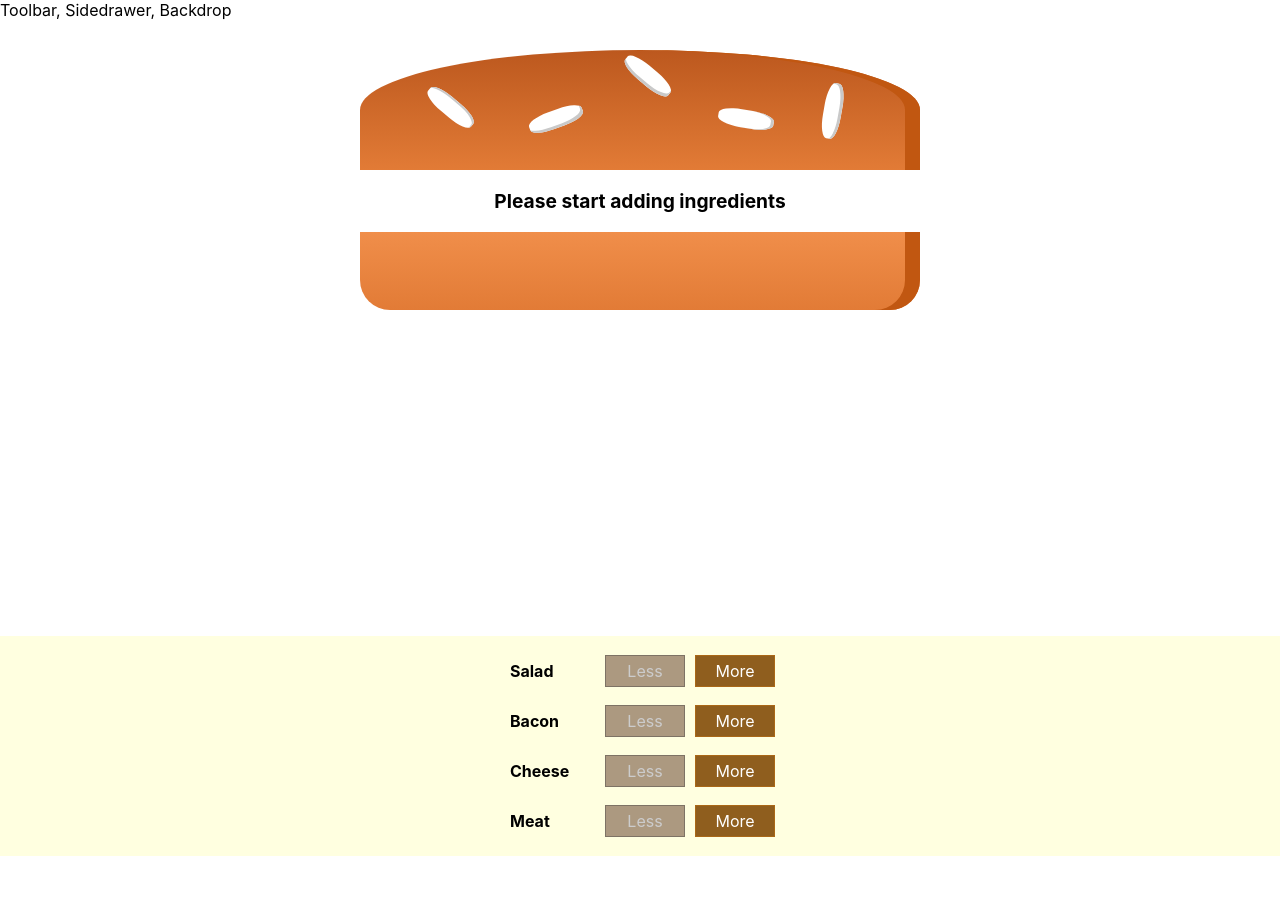
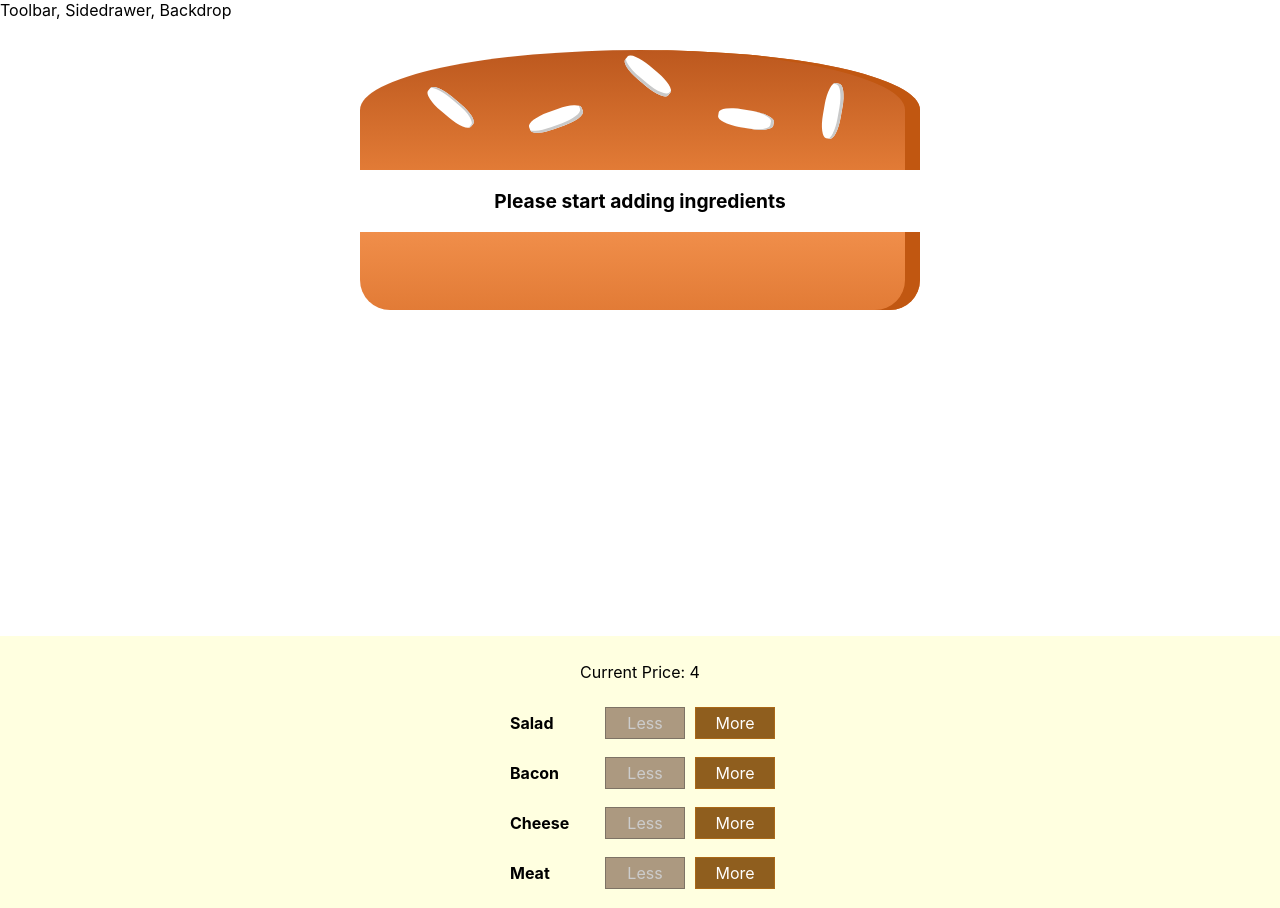
Before and after one commit to nl900/Burger-Builder, a React (Create React App) app: page / in a window 1280 px wide. Before the commit the page ends 856 px from the top, so only its background shows below. Built offline with nearby package versions, Linux system fonts and the light colour scheme.

Commit message:
Display added price

```diff
--- a/src/components/Burger/BuildControls/BuildControls.js
+++ b/src/components/Burger/BuildControls/BuildControls.js
@@ -12,6 +12,7 @@ const controls = [
 
 const buildControls = (props) => (
     <div className={classes.BuildControls}>
+        <p>Current Price: {props.price}</p>
         {controls.map(ctrl => (
             <BuildControl
             key={ctrl.label}
--- a/src/containers/BurgerBuilder/BurgerBuilder.js
+++ b/src/containers/BurgerBuilder/BurgerBuilder.js
@@ -2,6 +2,14 @@ import React, {Component} from 'react';
 import Aux from '../../hoc/Aux';
 import Burger from '../../components/Burger/Burger';
 import BuildControls from '../../components/Burger/BuildControls/BuildControls';
+
+
+const INGREDIENT_PRICES = {
+    salad: 0.5,
+    cheese: 0.4,
+    meat: 1.3,
+    bacon: 0.7
+}
 
 class BurgerBuilder extends Component {
     state = {
@@ -10,7 +18,8 @@ class BurgerBuilder extends Component {
             bacon: 0,
             cheese: 0,
             meat: 0
-        }
+        },
+        totalPrice: 4
     }
 
 
@@ -21,7 +30,10 @@ class BurgerBuilder extends Component {
             ...this.state.ingredients
         };
         updatedIngredients[type] = updatedCount;
-        this.setState({ingredients: updatedIngredients});
+        const priceAddition = INGREDIENT_PRICES[type];
+        const oldPrice = this.state.totalPrice;
+        const newPrice = oldPrice + priceAddition;
+        this.setState({ingredients: updatedIngredients, totalPrice: newPrice});
     }
 
     removeIngredientHandler = (type) => {
@@ -53,7 +65,8 @@ class BurgerBuilder extends Component {
                 <BuildControls
                 ingredientAdded={this.addIngredientHandler}
                 ingredientRemoved={this.removeIngredientHandler}
-                disabled={disabledInfo}/>
+                disabled={disabledInfo}
+                price={this.state.totalPrice}/>
             </Aux>
         );
     }
```
